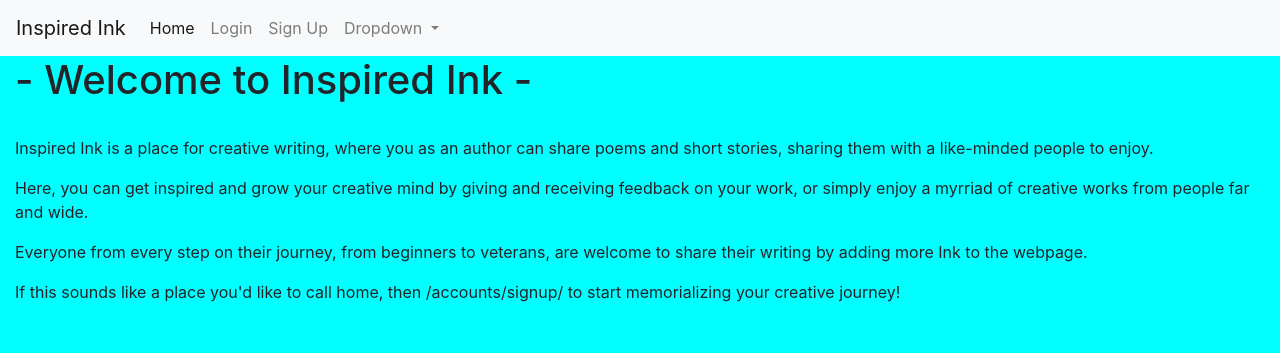
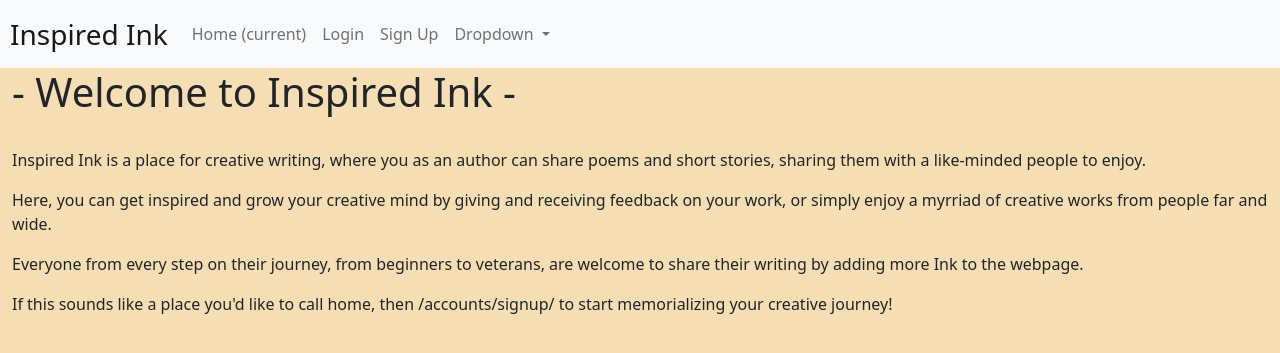
Before and after one commit to AuroraStorm-sw/Inspired-Ink, a Django app: page / in a window 1280 px wide. Shown: the top 353 px of the page. Run offline with Django 3.2, Linux system fonts and the light colour scheme; data that the repository does not hold is empty.

Commit message:
Reset database after creating category model due to database table thinking it was still missing information after deleting the model, minor CSS edits to navbar

```diff
--- a/blog/forms.py
+++ b/blog/forms.py
@@ -11,7 +11,6 @@ class AddInk_form(forms.ModelForm):
         model = Post
         fields = ('title', 'content',)
 
-
 class FeedbackForm(forms.ModelForm):
     """
     Form model that allows authenticated users to
--- a/static/css/style.css
+++ b/static/css/style.css
@@ -1,6 +1,17 @@
 body {
-    background-color: aqua;
+    background-color: wheat;
 }
+
+
+/* ---------- Navbar ---------- */
+
+
+.navbar-brand {
+    padding-left: 10px;
+    font-size: 28px;
+}
+
+/* ---------- Ink posts ---------- */
 
 .post-img {
     max-width: 25rem;
--- a/templates/base.html
+++ b/templates/base.html
@@ -6,12 +6,16 @@
 <head>
     <meta charset="UTF-8">
     <meta name="viewport" content="width=device-width, initial-scale=1.0">
-    <link rel="stylesheet" href="https://cdn.jsdelivr.net/npm/bootstrap@4.0.0/dist/css/bootstrap.min.css"
-        integrity="sha384-Gn5384xqQ1aoWXA+058RXPxPg6fy4IWvTNh0E263XmFcJlSAwiGgFAW/dAiS6JXm" crossorigin="anonymous">
-    <script src="https://cdn.jsdelivr.net/npm/bootstrap@4.0.0/dist/js/bootstrap.min.js"
-        integrity="sha384-JZR6Spejh4U02d8jOt6vLEHfe/JQGiRRSQQxSfFWpi1MquVdAyjUar5+76PVCmYl" crossorigin="anonymous">
+
+    <!-- Bootstrap -->
+    <link href="https://cdn.jsdelivr.net/npm/bootstrap@5.2.2/dist/css/bootstrap.min.css" rel="stylesheet"
+        integrity="sha384-Zenh87qX5JnK2Jl0vWa8Ck2rdkQ2Bzep5IDxbcnCeuOxjzrPF/et3URy9Bv1WTRi" crossorigin="anonymous">
+    <script src="https://cdn.jsdelivr.net/npm/bootstrap@5.2.2/dist/js/bootstrap.bundle.min.js"
+        integrity="sha384-OERcA2EqjJCMA+/3y+gxIOqMEjwtxJY7qPCqsdltbNJuaOe923+mo//f6V8Qbsw3" crossorigin="anonymous">
     </script>
-     <link rel="stylesheet" href="{% static 'css/style.css' %}">
+
+    <link rel="stylesheet" href="{% static 'css/style.css' %}">
+
     <title>Inspired Ink</title>
 </head>
 
```
Also changed, not shown: blog/models.py (+1 -14 lines), blog/admin.py (line endings or trailing spaces), blog/migrations/0001_initial.py, blog/migrations/0002_auto_20230721_0641.py (deleted), blog/migrations/0003_category.py (deleted), blog/migrations/0004_auto_20230724_0702.py (deleted), blog/migrations/0005_alter_post_category.py (deleted), blog/migrations/0006_alter_post_category.py (deleted), blog/migrations/0007_remove_post_category.py (deleted), blog/migrations/0008_delete_category.py (deleted), blog/migrations/0009_auto_20230724_1057.py (deleted), templates/add_category.html (added).
